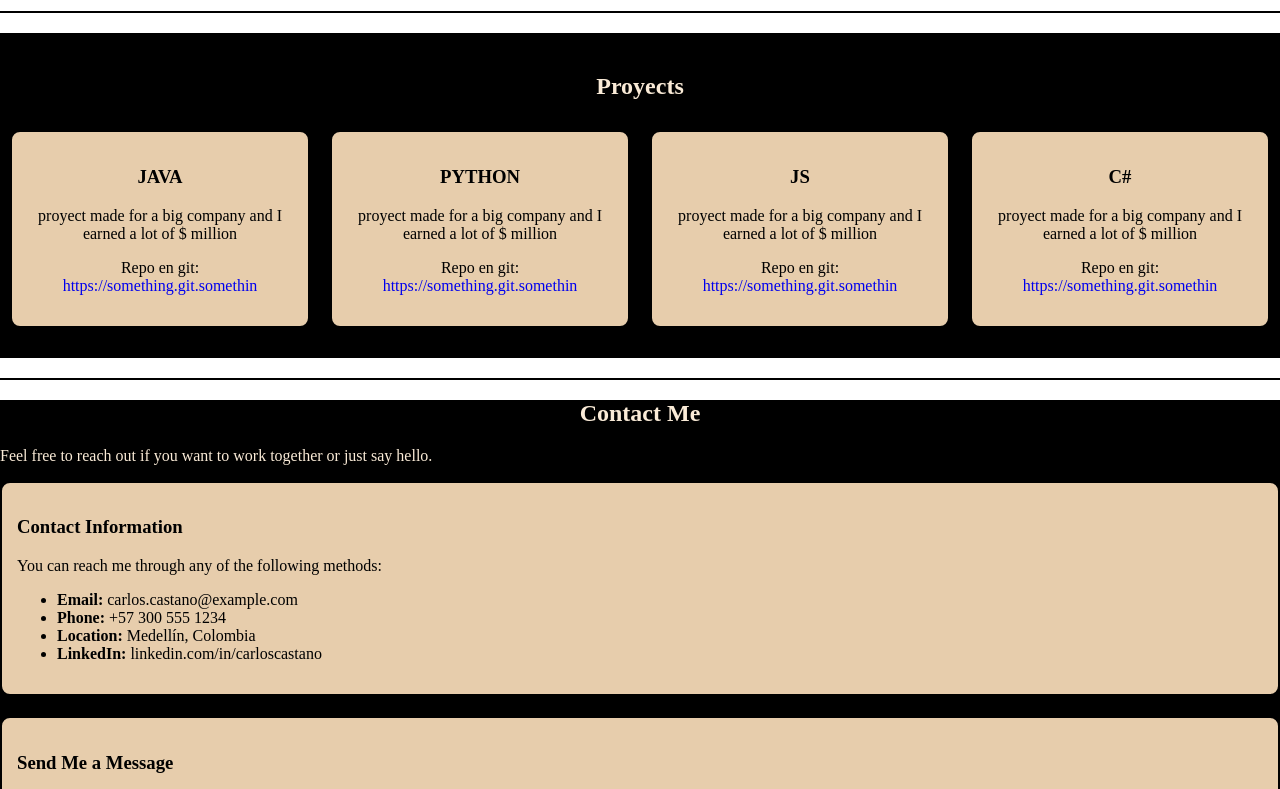
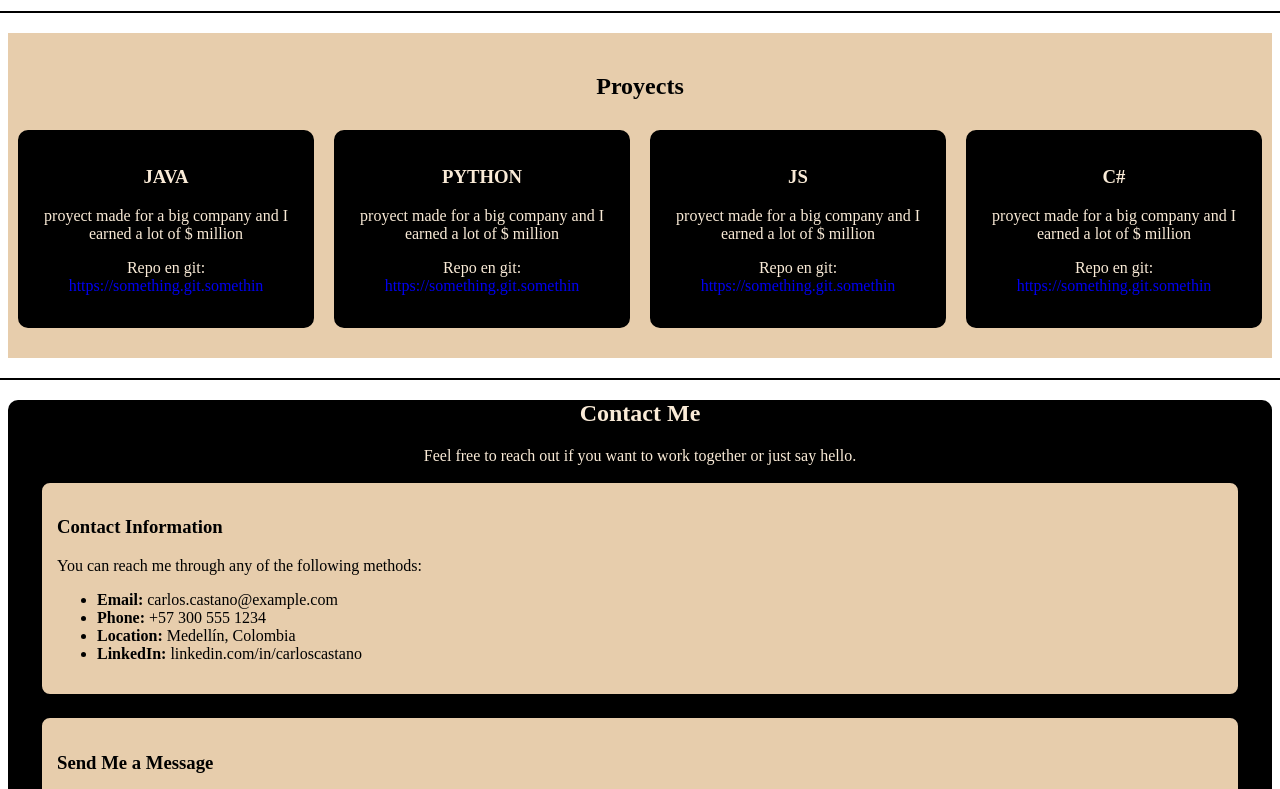
Before and after one commit to CarlosDcastano/US1M2, a plain HTML site: page index.html in a window 1280 px wide. Shown: the part 600-1389 px from the top of the page. Drawn offline with Linux system fonts and the light colour scheme.

Commit message:
Finished

```diff
--- a/index.html
+++ b/index.html
@@ -93,7 +93,7 @@
         <section id="contact-me" class="contact">
 
                 <h2 id="contactme">Contact Me</h2>
-                <p class="subtitle">Feel free to reach out if you want to work together or just say hello.</p>
+                <p id="subtitle">Feel free to reach out if you want to work together or just say hello.</p>
 
 
             <div class="contact-container">
--- a/styles.css
+++ b/styles.css
@@ -120,15 +120,15 @@ hr {
 
 #proyects {
     padding: 10px;
-    background-color: black;
-    color: antiquewhite;
+    background-image: url(img/beige.png);
+    color: black;
 
 }
 
 #proyects article {
     margin-bottom: 20px;
-    background-image: url("./img/beige.png");
-    color: black;
+    background-color: black;
+    color: antiquewhite;
 
 
 }
@@ -142,11 +142,31 @@ hr {
     grid-template-columns: repeat(auto-fit, minmax(250px, 1fr));
     gap: 20px;
 
+}
+
+#proyects-container article{
+    transition: 0.5s; box-shadow: 0.5s;
+}
+
+#proyects-container article:hover{
+    transform: scale(1.1);
+    box-shadow: 0 10px 10px blanchedalmond;
+
+}
+
+#proyects {
+    text-align: center;
+}
 
 
-}
-#proyects {
-    text-align: center;
+
+#contact-me {
+    background-color: black;
+    color:antiquewhite;
+    padding-left: 2rem;
+    padding-right: 2rem;
+    padding-bottom: 0.5rem;
+    border-radius: 10px;
 }
 
 #contactme {
@@ -154,9 +174,9 @@ hr {
 
 }
 
-#contact-me {
-    background-color: black;
-    color:antiquewhite
+#subtitle{
+    text-align: center;
+
 }
 
 .contact-container article{
@@ -165,7 +185,11 @@ hr {
     color: black;
 }
 
+section {
+    margin: 0.5rem;
+}
 
+/*PEEEETTTSSSS*/
 
 
 #pets-section {
```
